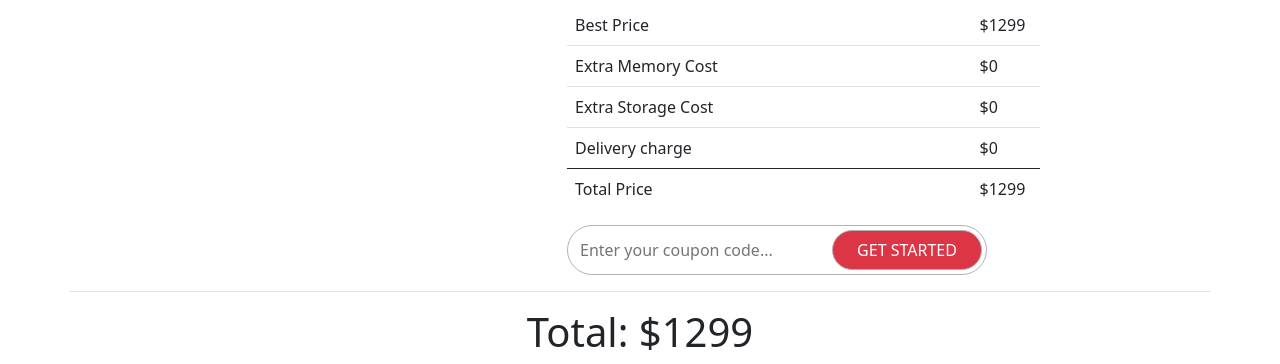
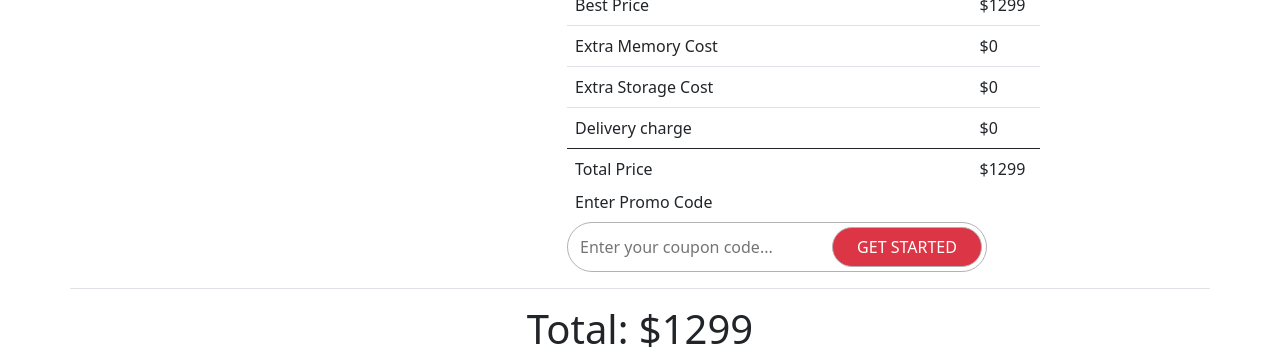
Before and after one commit to al-mohaimin-farabi/iMacShopingCart, a plain HTML site: page index.html in a window 1280 px wide. Shown: the part 481-845 px from the top of the page. Drawn offline with nearby package versions, Linux system fonts and the light colour scheme.

```diff
--- a/css/style.css
+++ b/css/style.css
@@ -1,6 +1,7 @@
 *{
     margin:0px;
     padding:0px;
+    /* font-family: 'Poppins', sans-serif; */
 }
 
 /* coustom css for custom button */
@@ -31,7 +32,9 @@
 .ps-end{
     padding-left:250px !important;
 }
-
+.cs-margin{
+    margin-top: -15px !important;
+}
 .search-wrapper{
     width: 420px;
     position: relative;
--- a/index.html
+++ b/index.html
@@ -20,7 +20,7 @@
 
     <header class="product-page">
 
-        <section class="container mt-2">
+        <section class="container mt-1">
             <!-- image section -->
             <div class="row gx-5 gy-5">
                 <div class="col-sm-12 col-md-5 col-lg-5">
@@ -32,7 +32,7 @@
                 <div class="col-sm-12 col-md-7 col-lg-7">
                     <div class="description">
                         <div class="title-text">
-                            <h1 class="display-6">Customize your Blue 24-inch iMac with Apple M1 chip.</h1>
+                            <h1 class="size display-6 ">Customize your Blue 24-inch iMac with Apple M1 chip.</h1>
                         </div>
                         <article class="title-description mt-1 mb-0">
                             <p class="fs-6 mb-2">Apple M1 chip with 8-core CPU with 4 performance cores and 4 efficiency cores, 7-core GPU, and 16-core Neural Engine 8GB unified memory 256GB SSD storage Two Thunderbolt / USB 4 ports Magic Mouse Magic Keyboard - US English</p>
@@ -44,20 +44,20 @@
                                 <button class="my-btn" id="added-memory">16GB unified memory</button>
                             </div>
                             <div class="config">
-                                <h6 class="font-weight-bold mt-3">Storage</h6>
+                                <h6 class="font-weight-bold mt-2">Storage</h6>
                                 <button class="my-btn" id="defult-storage">256GB SSD storage</button>
                                 <button class="my-btn" id="added-storage-stageOne">512GB SSD storage</button>
                                 <button class="my-btn" id="added-storage-stageTwo">1TB SSD storage</button>
                             </div>
                             <div class="config">
-                                <h6 class="font-weight-bold mt-3">Choose your delivery option</h6>
+                                <h6 class="font-weight-bold mt-2">Choose your delivery option</h6>
                                 <button class="my-btn" id="defult-Delivery">Friday, Aug 25 FREE Prime Delivery</button>
                                 <button class="my-btn" id="fast-Delivery">Friday, Aug 21 Delivery charge $20</button>
                             </div>
                         </div>
                     </div>
                     <!-- section to see extra added cost -->
-                    <div class="w-75">
+                    <div class="w-75 m-0 mb-0">
                         <table class="table mt-2">
                             <tr>
                                 <td>Best Price</td>
@@ -82,7 +82,8 @@
                             </tfoot>
                         </table>
                     </div>
-                    <form class="search-wrapper mt-0">
+                    <p class="m-0 mb-2 ms-2 p-0 cs-margin">Enter Promo Code</p>
+                    <form class="search-wrapper mt-0 m-0">
                         <input id="inputed-code" type="text" placeholder="Enter your coupon code...">
                         <button id="coupon-check" type="submit">Get Started</button>
                     </form>
```
